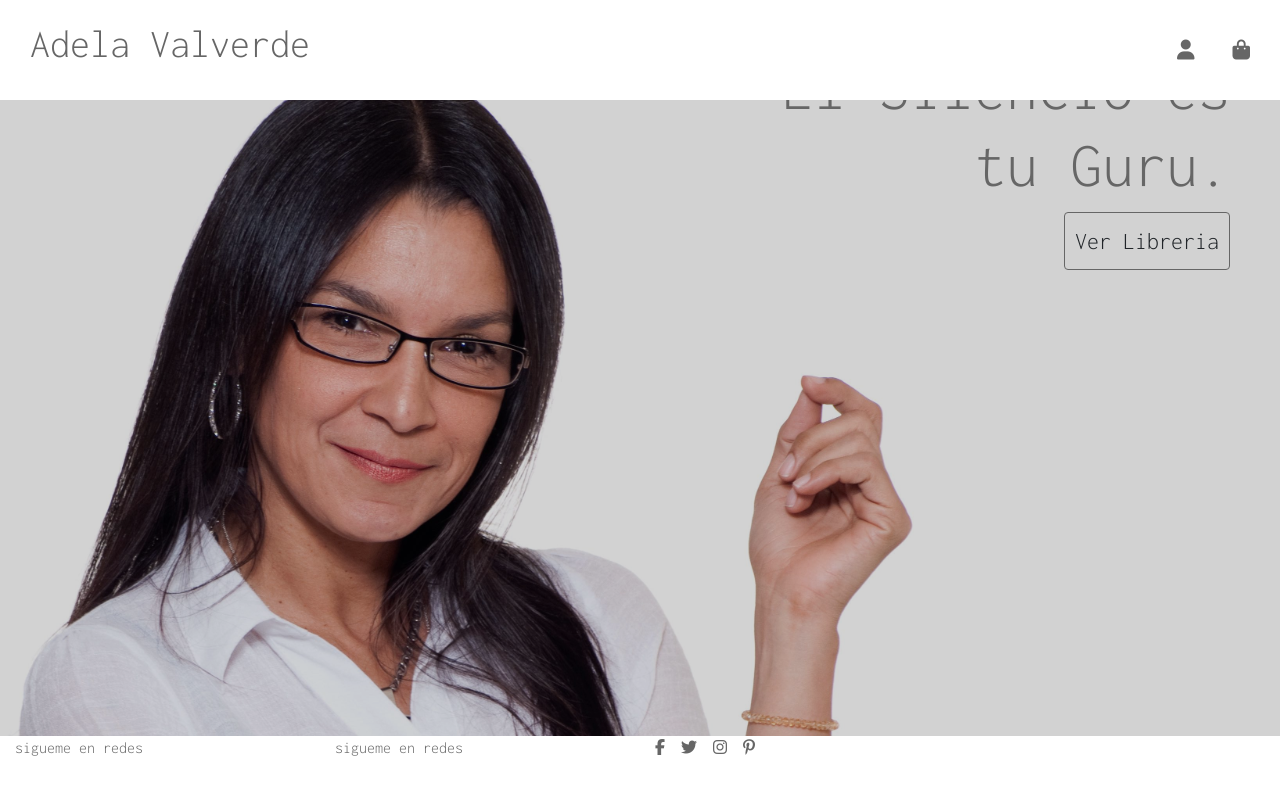
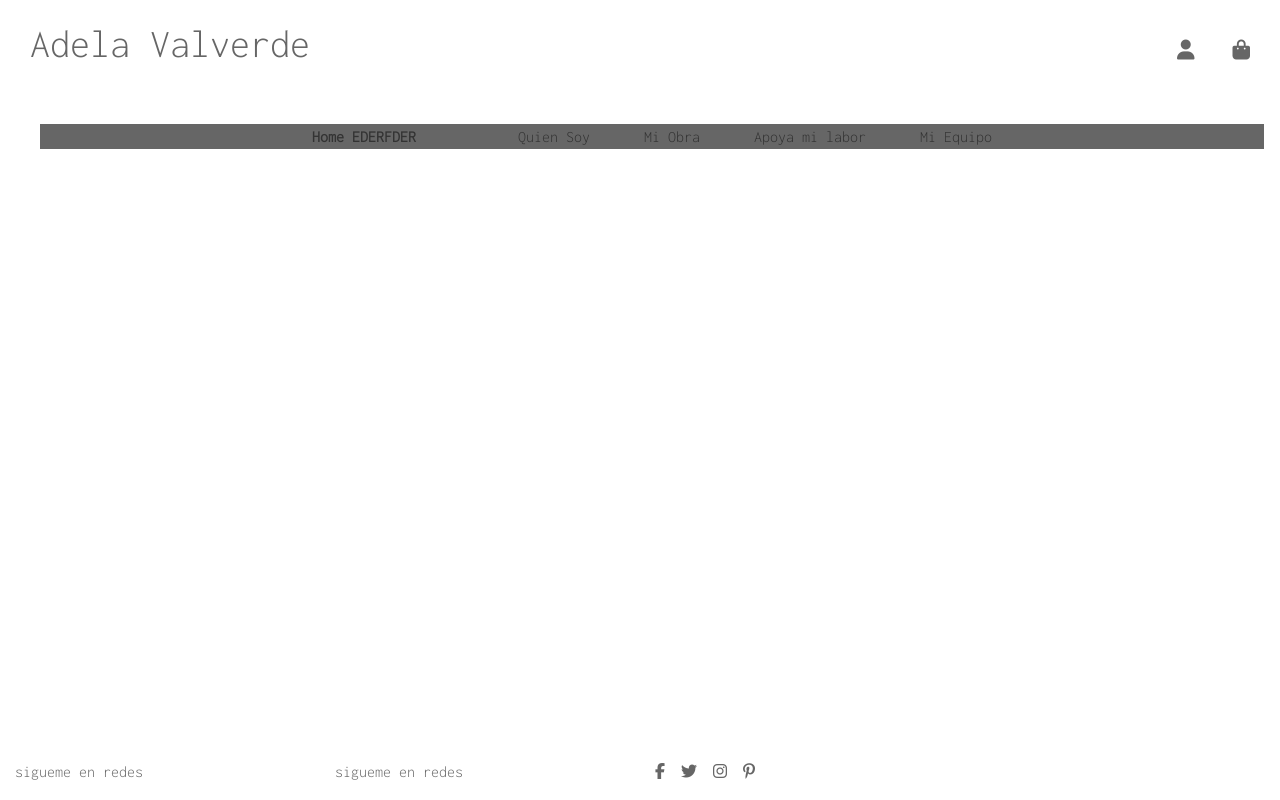
Before and after one commit to EL1909/adela_valverde, a Django app: page / in a window 1280 px wide. Run offline with Django 4.2, Linux system fonts and the light colour scheme; some libraries are stand-ins or nearby versions.

Commit message:
Identifiying and styling main-nav bar

```diff
--- a/home/templates/home/home.html
+++ b/home/templates/home/home.html
@@ -10,7 +10,7 @@
 {% endblock %}
 
 {% block content %}
-<div class="homepage container-fluid">
+<!-- <div class="homepage container-fluid">
     <div class="row">
         <div class="main-content">
             <div id="my-content">
@@ -23,6 +23,6 @@
             </div>
         </div>
     </div>
-</div>
+</div> -->
 
 {% endblock %}
--- a/static/css/base.css
+++ b/static/css/base.css
@@ -20,7 +20,7 @@ a:hover, a:active, a:focus {
   font-weight: bolder;
 }
 
-/* Menu ---------------------------------------*/
+/* Header ---------------------------------------*/
 
 #header {
   background-color: #ffffff;
@@ -47,12 +47,16 @@ a:hover, a:active, a:focus {
   color: #666666;
 }
 
-.main-nav {
+/* Main Navigation ----------------------------*/
+
+#main-nav {
   display: flex;
   justify-content: center;
   text-align: center;
-  padding: none;
+  height: 25px;
+  padding: 5px;
   margin: none;
+  background-color: #666666;
 }
 
 
@@ -266,3 +270,10 @@ a:hover, a:active, a:focus {
       position: static;
   }
 }
+
+/* Slightly larger container on xl screens */
+@media (min-width: 1200px) {
+  .container {
+    max-width: 80%;
+  }
+}
--- a/templates/base.html
+++ b/templates/base.html
@@ -29,7 +29,8 @@
   </head>
   <body>
     <!-- Header -->
-    <header class="container-fluid fixed-top" id="header">
+    <header class="container-fluid" id="header">
+      <!-- Top Bar -->
       <div class="row">
         <!-- Logo -->
         <div class="col-12 col-lg-6">
@@ -75,7 +76,19 @@
              </ul>
         </div>
       </div>
+      <!-- Main Menu -->
+      <div class="row">
+        <nav class="navbar navbar-expand-lg navbar-light w-100">
+          <button class="navbar-toggler" type="button" data-toggle="collapse" data-target="#main-nav" aria-controls="main-nav" aria-expanded="false" aria-label="Toggle navigation">
+            <span class="navbar-toggler-icon"></span>
+          </button>
+          {% include 'includes/mobile-top-header.html' %}
+          {% include 'includes/main-nav.html' %}
+        </nav>
+      </div>
     </header>
+
+
     <!-- Alerts from messages -->
     <div class="container alert-fixed">
       <div class="row">
@@ -91,16 +104,7 @@
         </div>
       </div>
     </div>
-    <!-- Main Menu -->
-    <div class="container-fluid">
-      <div class="row">
-      <nav class="navbar navbar-expand-md main-nav col-md-8 offset-2">
-          <button class="navbar-toggler dropdown-toggle" type="button" id="dropdownMenuButton1" data-toggle="dropdown" aria-expanded="false">
-            <span class="navbar-toggler-icon"></span>
-          </button>
-      </nav>
-      </div>
-    </div>
+
     {% if messages %}
         <div class="messages-container"></div>
     {% endif %}
@@ -111,7 +115,7 @@
     {% block content %}
     {% endblock %}
 
-  <footer class="container-fluid">
+  <footer class="container-fluid fixed-bottom">
       <div class="row">
         <div class="col-3">
           <p>sigueme en redes</p>
--- /dev/null
+++ b/templates/includes/main-nav.html
@@ -0,0 +1,45 @@
+<div class="collapse navbar-collapse" id="main-nav">
+    <ul class="navbar-nav w-auto mx-auto">
+      <li class="nav-item dropdown">
+        <a class="logo-font font-weight-bold nav-link mr-5" href="{% url 'home' %}" id="home-link">
+          Home EDERFDER
+        </a>
+      </li>
+      <li class="nav-item dropdown">
+        <a class="nav-link" href="#" id="quien-soy-link" data-toggle="dropdown" aria-haspopup="true" aria-expanded="false">
+          Quien Soy
+        </a>
+      </li>
+      <li class="nav-item dropdown">
+        <a class="nav-link" href="#" id="mi-obra" data-toggle="dropdown" aria-haspopup="true" aria-expanded="false">
+          Mi Obra
+        </a>
+        <div class="dropdown-menu border-0" aria-labelledby="mi-obra">
+          <a href="#" class="dropdown-item">Libros</a>
+          <a href="#" class="dropdown-item">Seminarios</a>
+          <a href="#" class="dropdown-item">Videos</a>
+          <a href="#" class="dropdown-item">Sesiones Privadas</a>
+        </div>
+      </li>
+      <li class="nav-item dropdown">
+        <a class="nav-link" href="#" id="apoya-mi-labor" data-toggle="dropdown" aria-haspopup="true" aria-expanded="false">
+          Apoya mi labor
+        </a>
+        <div class="dropdown-menu border-0" aria-labelledby="apoya-mi-labor">
+          <a href="#" class="dropdown-item">Articulos para meditar</a>
+          <a href="#" class="dropdown-item">Ropa</a>
+          <a href="#" class="dropdown-item">Donaciones</a>
+        </div>
+      </li>
+      <li class="nav-item dropdown">
+        <a class="nav-link" href="#" id="mi-equipo" data-toggle="dropdown" aria-haspopup="true" aria-expanded="false">
+          Mi Equipo
+        </a>
+        <div class="dropdown-menu border-0" aria-labelledby="mi-equipo">
+          {% for member in teamlist %}
+          <a href="#" class="dropdown-item">{{ member }}</a>
+          {% endfor %}
+        </div>
+      </li>
+    </ul>
+  </div>
--- /dev/null
+++ b/templates/includes/mobile-top-header.html
@@ -0,0 +1,53 @@
+<li class="list-inline-item">
+    <a class="nav-link d-block d-lg-none" href="#" id="mobile-search" data-toggle="dropdown" aria-haspopup="true" aria-expanded="false">
+        <div class="text-center">
+            <div><i class="fas fa-search fa-lg"></i></div>
+        </div>
+    </a>
+    <div class="dropdown-menu border-0 w-100 p-3 rounded-0 my-0" aria-labelledby="mobile-search">
+        <form class="form" method="GET" action="#">
+            <div class="input-group w-100">
+                <input class="form-control border border-black rounded-0" type="text" name="q" placeholder="Buscar">
+                <div class="input-group-append">
+                    <button class="form-control form-control btn btn-black border border-black rounded-0" type="submit">
+                        <span class="icon">
+                            <i class="fas fa-search"></i>
+                        </span>
+                    </button>
+                </div>
+            </div>
+        </form>
+    </div>
+</li>
+<li class="list-inline-item dropdown">
+    <a class="text-black nav-link d-block d-lg-none" href="#" id="user-options" data-toggle="dropdown" aria-haspopup="true" aria-expanded="false">
+        <div class="text-center">
+            <div><i class="fas fa-user fa-lg"></i></div>
+        </div>
+    </a>
+    <div class="dropdown-menu border-0" aria-labelledby="user-options">
+        {% if request.user.is_authenticated %}
+            {% if request.user.is_superuser %}
+                <a href="{% url 'add_product' %}" class="dropdown-item">Product Management</a>
+            {% endif %}
+            <a href="#" class="dropdown-item">My Profile</a>
+            <a href="{% url 'account_logout' %}" class="dropdown-item">Logout</a>
+        {% else %}
+            <a href="{% url 'account_signup' %}" class="dropdown-item">Nuevo Usuario</a>
+            <a href="{% url 'account_login' %}" class="dropdown-item">Iniciar Sesion</a>
+        {% endif %}
+    </div>
+</li>
+<li class="list-inline-item">
+    <a class="{% if grand_total %}text-primary font-weight-bold{% else %}text-black{% endif %} nav-link d-block d-lg-none" href="#">
+        <div class="text-center">
+            <div><i class="fas fa-shopping-bag fa-lg"></i></div>
+            <p class="my-0">
+                {% if grand_total %}
+                    ${{ grand_total|floatformat:2 }}
+                {% else %}
+                {% endif %}
+            </p>
+        </div>
+    </a>
+</li>
```
